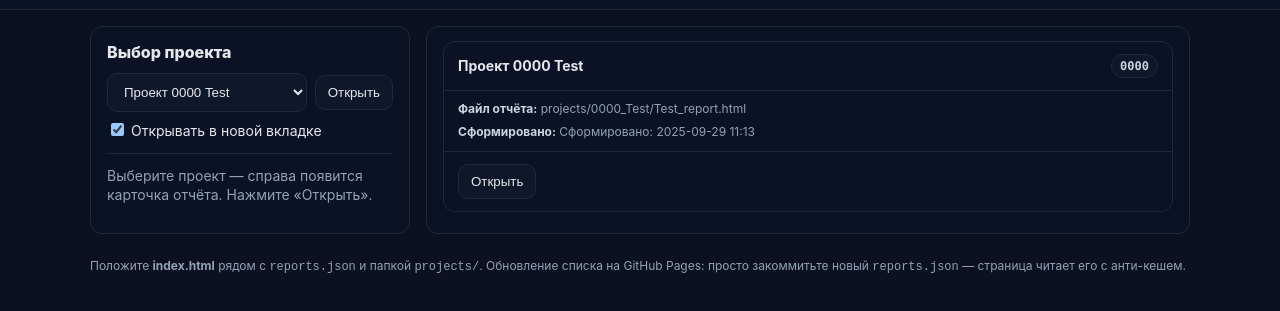
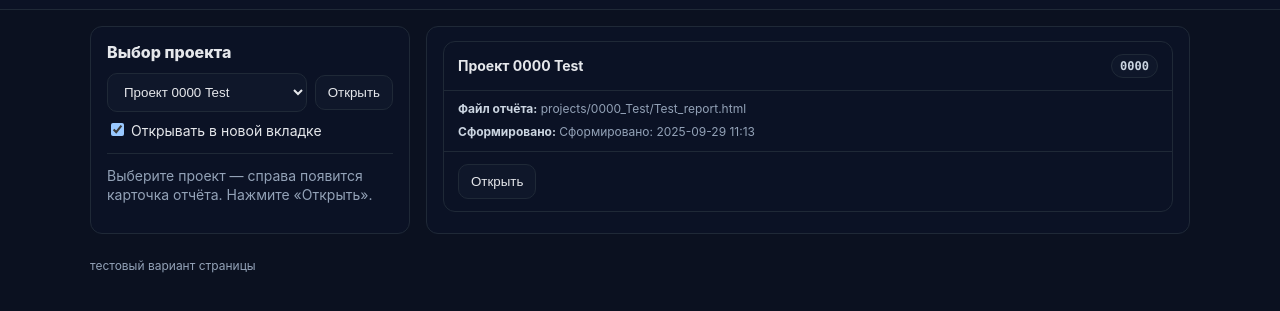
Before and after one commit to sezif5/BIM.dvlk.github.io, a plain HTML site: page index.html in a window 1280 px wide. Shown: the part 35-346 px from the top of the page. Drawn offline with Linux system fonts and the light colour scheme.

Commit message:
Update index.html

```diff
--- a/index.html
+++ b/index.html
@@ -57,9 +57,7 @@
   </div>
 
   <div class="footer">
-    Положите <b>index.html</b> рядом с <code>reports.json</code> и папкой <code>projects/</code>.
-    Обновление списка на GitHub Pages: просто закоммитьте новый <code>reports.json</code> —
-    страница читает его c анти-кешем.
+    тестовый вариант страницы
   </div>
 
 <script>
```
